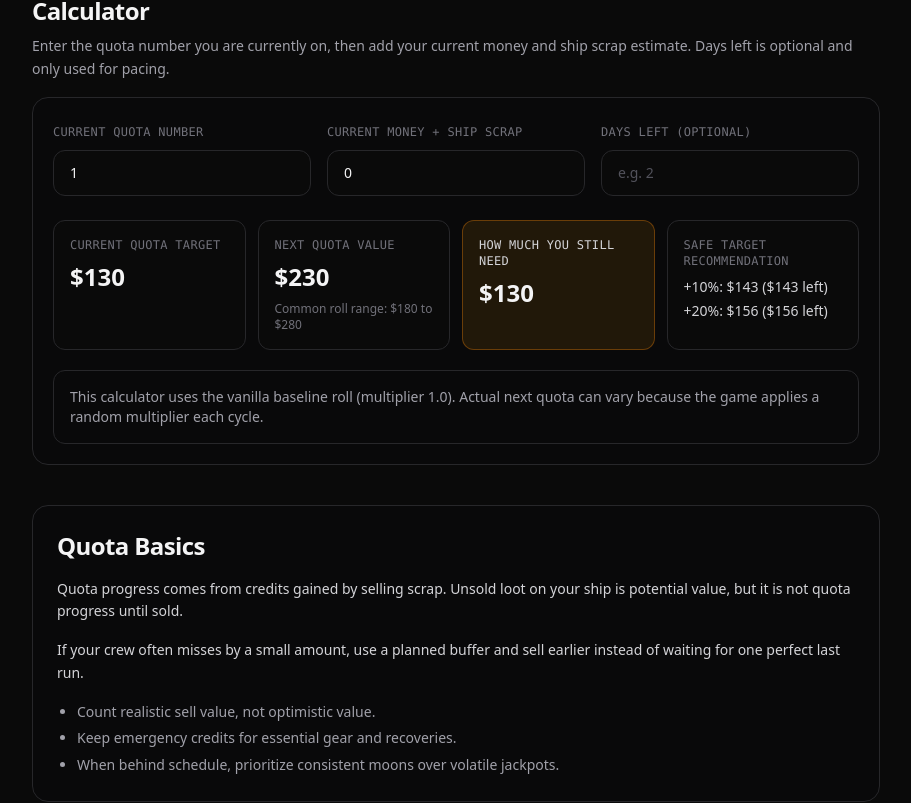
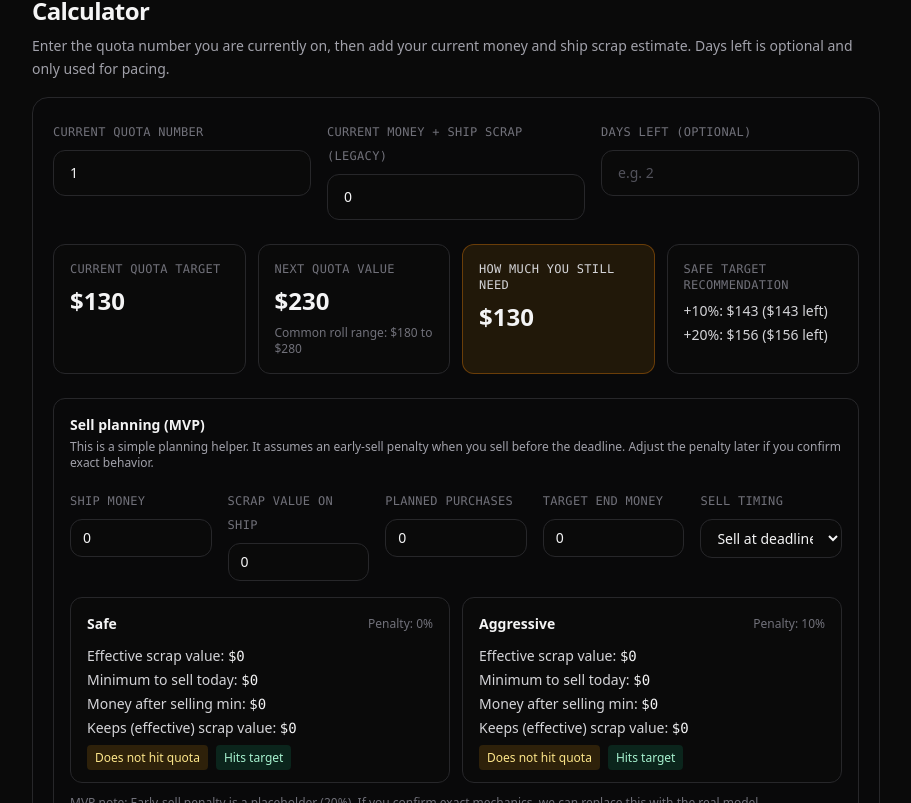
Before and after one commit to yuzhoudabaozhayujiamigou-cloud/spaceship-monster, a Next.js app: page /tools/lethal-company/quota-calculator in a window 1280 px wide. Shown: the part 237-1040 px from the top of the page, without its empty margins (184-1095 px from the left). Built offline with nearby package versions, Linux system fonts and the light colour scheme; no server answers.

Commit message:
Add sell planning inputs to quota calculator

```diff
--- a/app/tools/lethal-company/quota-calculator/QuotaCalculatorClient.tsx
+++ b/app/tools/lethal-company/quota-calculator/QuotaCalculatorClient.tsx
@@ -2,11 +2,7 @@
 
 import { useMemo, useState } from "react";
 
-import {
-  estimateNextQuotaRange,
-  estimateQuotaValue,
-  normalizeQuotaNumber,
-} from "./quotaMath";
+import { estimateNextQuotaRange, estimateQuotaValue, normalizeQuotaNumber } from "./quotaMath";
 
 function toUsd(value: number): string {
   return `$${value.toLocaleString("en-US")}`;
@@ -16,10 +12,70 @@ function clampMin(value: number, min: number): number {
   return Number.isFinite(value) ? Math.max(min, value) : min;
 }
 
+type SellPlanInput = {
+  currentQuotaTarget: number;
+  currentMoney: number;
+  scrapValueOnShip: number;
+  earlySellPenaltyPct: number; // e.g. 0.2 = sell at 80%
+  plannedPurchases: number;
+  targetEndMoney: number;
+};
+
+type SellPlanResult = {
+  effectiveScrapValue: number;
+  minSellToday: number;
+  afterSellMoneyIfMin: number;
+  hitsQuota: boolean;
+  hitsTarget: boolean;
+  keepScrapValueIfMin: number;
+};
+
+function computeSellPlan(input: SellPlanInput): SellPlanResult {
+  const {
+    currentQuotaTarget,
+    currentMoney,
+    scrapValueOnShip,
+    earlySellPenaltyPct,
+    plannedPurchases,
+    targetEndMoney,
+  } = input;
+
+  const effectiveScrapValue = Math.floor(scrapValueOnShip * (1 - earlySellPenaltyPct));
+
+  // Sell contributes to money; purchases reduce money.
+  // Need: (currentMoney + sell - plannedPurchases) >= currentQuotaTarget
+  const neededForQuota = Math.max(0, currentQuotaTarget + plannedPurchases - currentMoney);
+  const minSellToday = Math.min(effectiveScrapValue, neededForQuota);
+
+  const afterSellMoneyIfMin = currentMoney + minSellToday - plannedPurchases;
+  const hitsQuota = afterSellMoneyIfMin >= currentQuotaTarget;
+  const hitsTarget = afterSellMoneyIfMin >= targetEndMoney;
+
+  const keepScrapValueIfMin = Math.max(0, effectiveScrapValue - minSellToday);
+
+  return {
+    effectiveScrapValue,
+    minSellToday,
+    afterSellMoneyIfMin,
+    hitsQuota,
+    hitsTarget,
+    keepScrapValueIfMin,
+  };
+}
+
 export default function QuotaCalculatorClient() {
   const [quotaNumber, setQuotaNumber] = useState(1);
+
+  // Existing input preserved
   const [currentValue, setCurrentValue] = useState(0);
   const [daysLeftInput, setDaysLeftInput] = useState("");
+
+  // New MVP inputs
+  const [shipMoney, setShipMoney] = useState(0);
+  const [scrapValueOnShip, setScrapValueOnShip] = useState(0);
+  const [plannedPurchases, setPlannedPurchases] = useState(0);
+  const [targetEndMoney, setTargetEndMoney] = useState(0);
+  const [sellTiming, setSellTiming] = useState<"deadline" | "early">("deadline");
 
   const daysLeft = useMemo(() => {
     if (!daysLeftInput) {
@@ -39,6 +95,7 @@ export default function QuotaCalculatorClient() {
   const nextQuota = estimateQuotaValue(normalizedQuotaNumber + 1, 1);
   const nextRange = estimateNextQuotaRange(normalizedQuotaNumber);
 
+  // Keep old calc for backward compatibility
   const stillNeeded = Math.max(0, currentQuota - currentValue);
   const safe10Target = Math.ceil(currentQuota * 1.1);
   const safe20Target = Math.ceil(currentQuota * 1.2);
@@ -49,13 +106,32 @@ export default function QuotaCalculatorClient() {
   const perDaySafe10 = daysLeft ? Math.ceil(stillNeededSafe10 / daysLeft) : null;
   const perDaySafe20 = daysLeft ? Math.ceil(stillNeededSafe20 / daysLeft) : null;
 
+  // New sell plan
+  const earlySellPenaltyPct = sellTiming === "early" ? 0.2 : 0; // MVP assumption
+
+  const sellPlanSafe = computeSellPlan({
+    currentQuotaTarget: currentQuota,
+    currentMoney: shipMoney,
+    scrapValueOnShip,
+    earlySellPenaltyPct,
+    plannedPurchases,
+    targetEndMoney,
+  });
+
+  const sellPlanAggressive = computeSellPlan({
+    currentQuotaTarget: currentQuota,
+    currentMoney: shipMoney,
+    scrapValueOnShip,
+    earlySellPenaltyPct: Math.min(0.3, earlySellPenaltyPct + 0.1), // simple aggressive scenario
+    plannedPurchases,
+    targetEndMoney,
+  });
+
   return (
     <section className="rounded-2xl border border-zinc-800 bg-zinc-950/40 p-5">
       <div className="grid grid-cols-1 gap-4 md:grid-cols-3">
         <label className="block">
-          <span className="text-xs font-mono uppercase tracking-wide text-zinc-500">
-            Current quota number
-          </span>
+          <span className="text-xs font-mono uppercase tracking-wide text-zinc-500">Current quota number</span>
           <input
             type="number"
             min={1}
@@ -69,9 +145,7 @@ export default function QuotaCalculatorClient() {
         </label>
 
         <label className="block">
-          <span className="text-xs font-mono uppercase tracking-wide text-zinc-500">
-            Current money + ship scrap
-          </span>
+          <span className="text-xs font-mono uppercase tracking-wide text-zinc-500">Current money + ship scrap (legacy)</span>
           <input
             type="number"
             min={0}
@@ -85,9 +159,7 @@ export default function QuotaCalculatorClient() {
         </label>
 
         <label className="block">
-          <span className="text-xs font-mono uppercase tracking-wide text-zinc-500">
-            Days left (optional)
-          </span>
+          <span className="text-xs font-mono uppercase tracking-wide text-zinc-500">Days left (optional)</span>
           <input
             type="number"
             min={1}
@@ -114,16 +186,12 @@ export default function QuotaCalculatorClient() {
 
       <div className="mt-6 grid grid-cols-1 gap-3 sm:grid-cols-2 xl:grid-cols-4">
         <article className="rounded-xl border border-zinc-800 bg-[#0a0a0a] p-4">
-          <div className="text-xs font-mono uppercase tracking-wide text-zinc-500">
-            Current quota target
-          </div>
+          <div className="text-xs font-mono uppercase tracking-wide text-zinc-500">Current quota target</div>
           <p className="mt-2 text-2xl font-semibold text-zinc-100">{toUsd(currentQuota)}</p>
         </article>
 
         <article className="rounded-xl border border-zinc-800 bg-[#0a0a0a] p-4">
-          <div className="text-xs font-mono uppercase tracking-wide text-zinc-500">
-            Next quota value
-          </div>
+          <div className="text-xs font-mono uppercase tracking-wide text-zinc-500">Next quota value</div>
           <p className="mt-2 text-2xl font-semibold text-zinc-100">{toUsd(nextQuota)}</p>
           <p className="mt-2 text-xs text-zinc-500">
             Common roll range: {toUsd(nextRange.low)} to {toUsd(nextRange.high)}
@@ -132,14 +200,10 @@ export default function QuotaCalculatorClient() {
 
         <article
           className={`rounded-xl border p-4 ${
-            stillNeeded === 0
-              ? "border-emerald-600/40 bg-emerald-500/10"
-              : "border-amber-600/40 bg-amber-500/10"
+            stillNeeded === 0 ? "border-emerald-600/40 bg-emerald-500/10" : "border-amber-600/40 bg-amber-500/10"
           }`}
         >
-          <div className="text-xs font-mono uppercase tracking-wide text-zinc-300">
-            How much you still need
-          </div>
+          <div className="text-xs font-mono uppercase tracking-wide text-zinc-300">How much you still need</div>
           <p className="mt-2 text-2xl font-semibold text-zinc-100">{toUsd(stillNeeded)}</p>
           {daysLeft && perDayBase !== null ? (
             <p className="mt-2 text-xs text-zinc-300">About {toUsd(perDayBase)} per day for base quota.</p>
@@ -147,9 +211,7 @@ export default function QuotaCalculatorClient() {
         </article>
 
         <article className="rounded-xl border border-zinc-800 bg-[#0a0a0a] p-4">
-          <div className="text-xs font-mono uppercase tracking-wide text-zinc-500">
-            Safe target recommendation
-          </div>
+          <div className="text-xs font-mono uppercase tracking-wide text-zinc-500">Safe target recommendation</div>
           <p className="mt-2 text-sm text-zinc-300">
             +10%: {toUsd(safe10Target)} ({toUsd(stillNeededSafe10)} left)
           </p>
@@ -164,6 +226,120 @@ export default function QuotaCalculatorClient() {
         </article>
       </div>
 
+      <div className="mt-6 rounded-xl border border-zinc-800 bg-zinc-950/70 p-4">
+        <h3 className="text-sm font-semibold text-zinc-100">Sell planning (MVP)</h3>
+        <p className="mt-1 text-xs text-zinc-400">
+          This is a simple planning helper. It assumes an early-sell penalty when you sell before the deadline.
+          Adjust the penalty later if you confirm exact behavior.
+        </p>
+
+        <div className="mt-4 grid grid-cols-1 gap-4 md:grid-cols-5">
+          <label className="block md:col-span-1">
+            <span className="text-xs font-mono uppercase tracking-wide text-zinc-500">Ship money</span>
+            <input
+              type="number"
+              min={0}
+              value={shipMoney}
+              onChange={(e) => setShipMoney(clampMin(Number.parseInt(e.target.value || "0", 10), 0))}
+              className="mt-2 w-full rounded-xl border border-zinc-800 bg-[#0a0a0a] px-3 py-2 text-sm text-zinc-100 outline-none focus:border-zinc-600"
+            />
+          </label>
+
+          <label className="block md:col-span-1">
+            <span className="text-xs font-mono uppercase tracking-wide text-zinc-500">Scrap value on ship</span>
+            <input
+              type="number"
+              min={0}
+              value={scrapValueOnShip}
+              onChange={(e) => setScrapValueOnShip(clampMin(Number.parseInt(e.target.value || "0", 10), 0))}
+              className="mt-2 w-full rounded-xl border border-zinc-800 bg-[#0a0a0a] px-3 py-2 text-sm text-zinc-100 outline-none focus:border-zinc-600"
+            />
+          </label>
+
+          <label className="block md:col-span-1">
+            <span className="text-xs font-mono uppercase tracking-wide text-zinc-500">Planned purchases</span>
+            <input
+              type="number"
+              min={0}
+              value={plannedPurchases}
+              onChange={(e) => setPlannedPurchases(clampMin(Number.parseInt(e.target.value || "0", 10), 0))}
+              className="mt-2 w-full rounded-xl border border-zinc-800 bg-[#0a0a0a] px-3 py-2 text-sm text-zinc-100 outline-none focus:border-zinc-600"
+            />
+          </label>
+
+          <label className="block md:col-span-1">
+            <span className="text-xs font-mono uppercase tracking-wide text-zinc-500">Target end money</span>
+            <input
+              type="number"
+              min={0}
+              value={targetEndMoney}
+              onChange={(e) => setTargetEndMoney(clampMin(Number.parseInt(e.target.value || "0", 10), 0))}
+              className="mt-2 w-full rounded-xl border border-zinc-800 bg-[#0a0a0a] px-3 py-2 text-sm text-zinc-100 outline-none focus:border-zinc-600"
+            />
+          </label>
+
+          <label className="block md:col-span-1">
+            <span className="text-xs font-mono uppercase tracking-wide text-zinc-500">Sell timing</span>
+            <select
+              value={sellTiming}
+              onChange={(e) => setSellTiming(e.target.value === "early" ? "early" : "deadline")}
+              className="mt-2 w-full rounded-xl border border-zinc-800 bg-[#0a0a0a] px-3 py-2 text-sm text-zinc-100 outline-none focus:border-zinc-600"
+            >
+              <option value="deadline">Sell at deadline (no penalty)</option>
+              <option value="early">Sell early (assume -20%)</option>
+            </select>
+          </label>
+        </div>
+
+        <div className="mt-4 grid grid-cols-1 gap-3 md:grid-cols-2">
+          <article className="rounded-xl border border-zinc-800 bg-[#0a0a0a] p-4">
+            <div className="flex items-center justify-between">
+              <div className="text-sm font-semibold text-zinc-100">Safe</div>
+              <div className="text-xs text-zinc-500">Penalty: {(earlySellPenaltyPct * 100).toFixed(0)}%</div>
+            </div>
+            <div className="mt-3 text-sm text-zinc-300">
+              <div>Effective scrap value: <span className="font-mono text-zinc-100">{toUsd(sellPlanSafe.effectiveScrapValue)}</span></div>
+              <div className="mt-1">Minimum to sell today: <span className="font-mono text-zinc-100">{toUsd(sellPlanSafe.minSellToday)}</span></div>
+              <div className="mt-1">Money after selling min: <span className="font-mono text-zinc-100">{toUsd(sellPlanSafe.afterSellMoneyIfMin)}</span></div>
+              <div className="mt-1">Keeps (effective) scrap value: <span className="font-mono text-zinc-100">{toUsd(sellPlanSafe.keepScrapValueIfMin)}</span></div>
+            </div>
+            <div className="mt-3 text-xs">
+              <span className={`rounded px-2 py-1 ${sellPlanSafe.hitsQuota ? "bg-emerald-500/15 text-emerald-200" : "bg-amber-500/15 text-amber-200"}`}>
+                {sellPlanSafe.hitsQuota ? "Hits quota" : "Does not hit quota"}
+              </span>
+              <span className={`ml-2 rounded px-2 py-1 ${sellPlanSafe.hitsTarget ? "bg-emerald-500/15 text-emerald-200" : "bg-zinc-800 text-zinc-300"}`}>
+                {sellPlanSafe.hitsTarget ? "Hits target" : "Target optional"}
+              </span>
+            </div>
+          </article>
+
+          <article className="rounded-xl border border-zinc-800 bg-[#0a0a0a] p-4">
+            <div className="flex items-center justify-between">
+              <div className="text-sm font-semibold text-zinc-100">Aggressive</div>
+              <div className="text-xs text-zinc-500">Penalty: {((Math.min(0.3, earlySellPenaltyPct + 0.1)) * 100).toFixed(0)}%</div>
+            </div>
+            <div className="mt-3 text-sm text-zinc-300">
+              <div>Effective scrap value: <span className="font-mono text-zinc-100">{toUsd(sellPlanAggressive.effectiveScrapValue)}</span></div>
+              <div className="mt-1">Minimum to sell today: <span className="font-mono text-zinc-100">{toUsd(sellPlanAggressive.minSellToday)}</span></div>
+              <div className="mt-1">Money after selling min: <span className="font-mono text-zinc-100">{toUsd(sellPlanAggressive.afterSellMoneyIfMin)}</span></div>
+              <div className="mt-1">Keeps (effective) scrap value: <span className="font-mono text-zinc-100">{toUsd(sellPlanAggressive.keepScrapValueIfMin)}</span></div>
+            </div>
+            <div className="mt-3 text-xs">
+              <span className={`rounded px-2 py-1 ${sellPlanAggressive.hitsQuota ? "bg-emerald-500/15 text-emerald-200" : "bg-amber-500/15 text-amber-200"}`}>
+                {sellPlanAggressive.hitsQuota ? "Hits quota" : "Does not hit quota"}
+              </span>
+              <span className={`ml-2 rounded px-2 py-1 ${sellPlanAggressive.hitsTarget ? "bg-emerald-500/15 text-emerald-200" : "bg-zinc-800 text-zinc-300"}`}>
+                {sellPlanAggressive.hitsTarget ? "Hits target" : "Target optional"}
+              </span>
+            </div>
+          </article>
+        </div>
+
+        <p className="mt-3 text-xs text-zinc-500">
+          MVP note: Early-sell penalty is a placeholder (20%). If you confirm exact mechanics, we can replace this with the real model.
+        </p>
+      </div>
+
       <div className="mt-5 rounded-xl border border-zinc-800 bg-zinc-950/70 p-4 text-sm text-zinc-400">
         <p>
           This calculator uses the vanilla baseline roll (multiplier 1.0). Actual next quota can vary because
```
